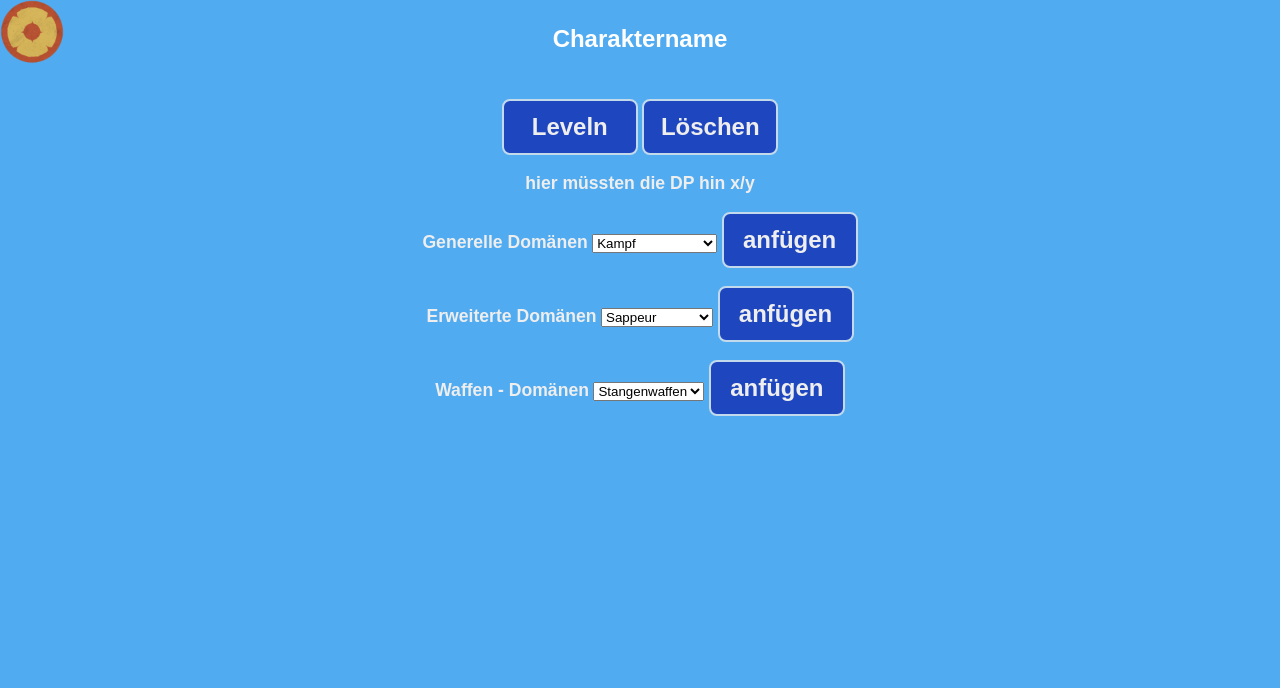
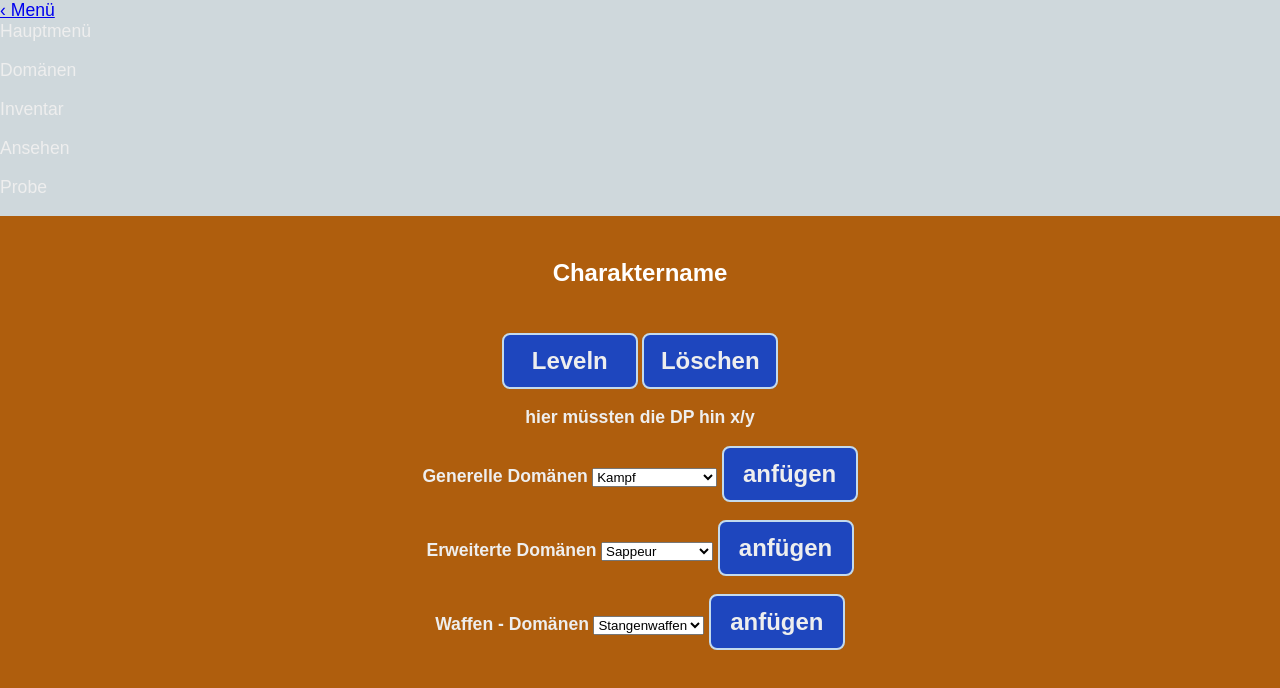
Before and after one commit to gianniballecter/gianniballecter.github.io, a plain HTML site: page sites/ansehen.html in a window 1280 px wide. Drawn offline with Linux system fonts and the light colour scheme.

Commit message:
Update ansehen.html

```diff
--- a/sites/ansehen.html
+++ b/sites/ansehen.html
@@ -13,11 +13,18 @@
 	<link href="../styles.css" type="text/css" rel="stylesheet">
 </head>
 <body>
-<a href="../index.html"><img src="../images/icon-192.png" alt="Zum Start" id="backbild"></a>
+<a href="../index.html"  id="backpfeil"><p>&#8249; Menü</p></a>
+<div id="leiste">
+	<p onclick="javascript:navigiere(0)" class="leistenelement">Hauptmenü</p> <br>
+	<p onclick="javascript:navigiere(3)" class="leistenelement">Domänen </p> <br>
+	<p onclick="javascript:navigiere(1)" class="leistenelement">Inventar</p>  <br>
+	<p onclick="javascript:navigiere(4)" class="leistenelement">Ansehen </p> <br>
+	<p onclick="javascript:navigiere(2)" class="leistenelement">Probe </p> <br>
+</div>
 
-<section id="pageAnsehen">
+<section id="hauptmenu">
 	<div align="center">
-		<h1 id="charnamefeld2">Charaktername</h1>
+		<h1 style = "margin-top: 1.8em;" id="charnamefeld2">Charaktername</h1>
 
 		<p id="charzusammenfassung"></p> <br><br>
 
```
